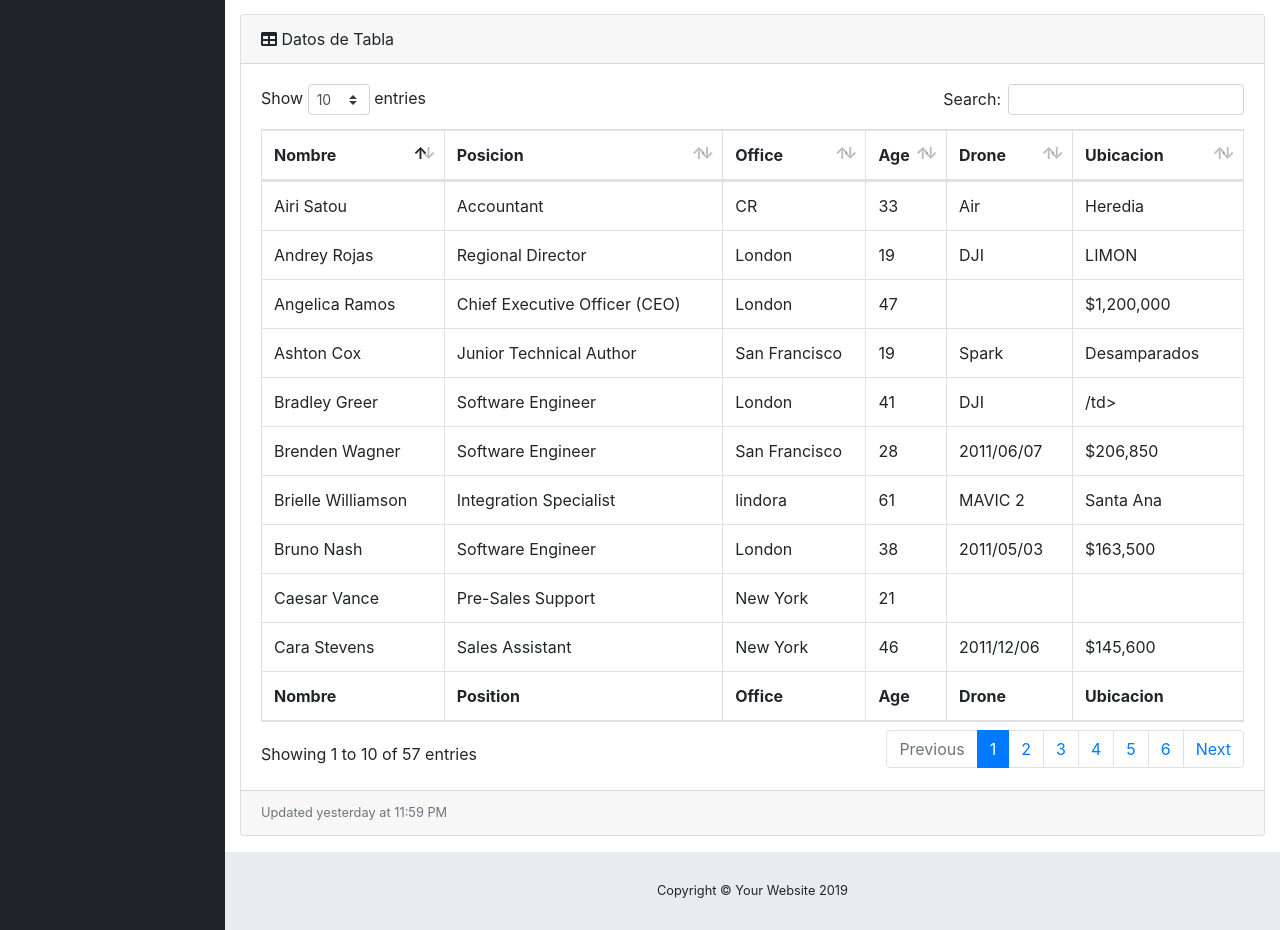
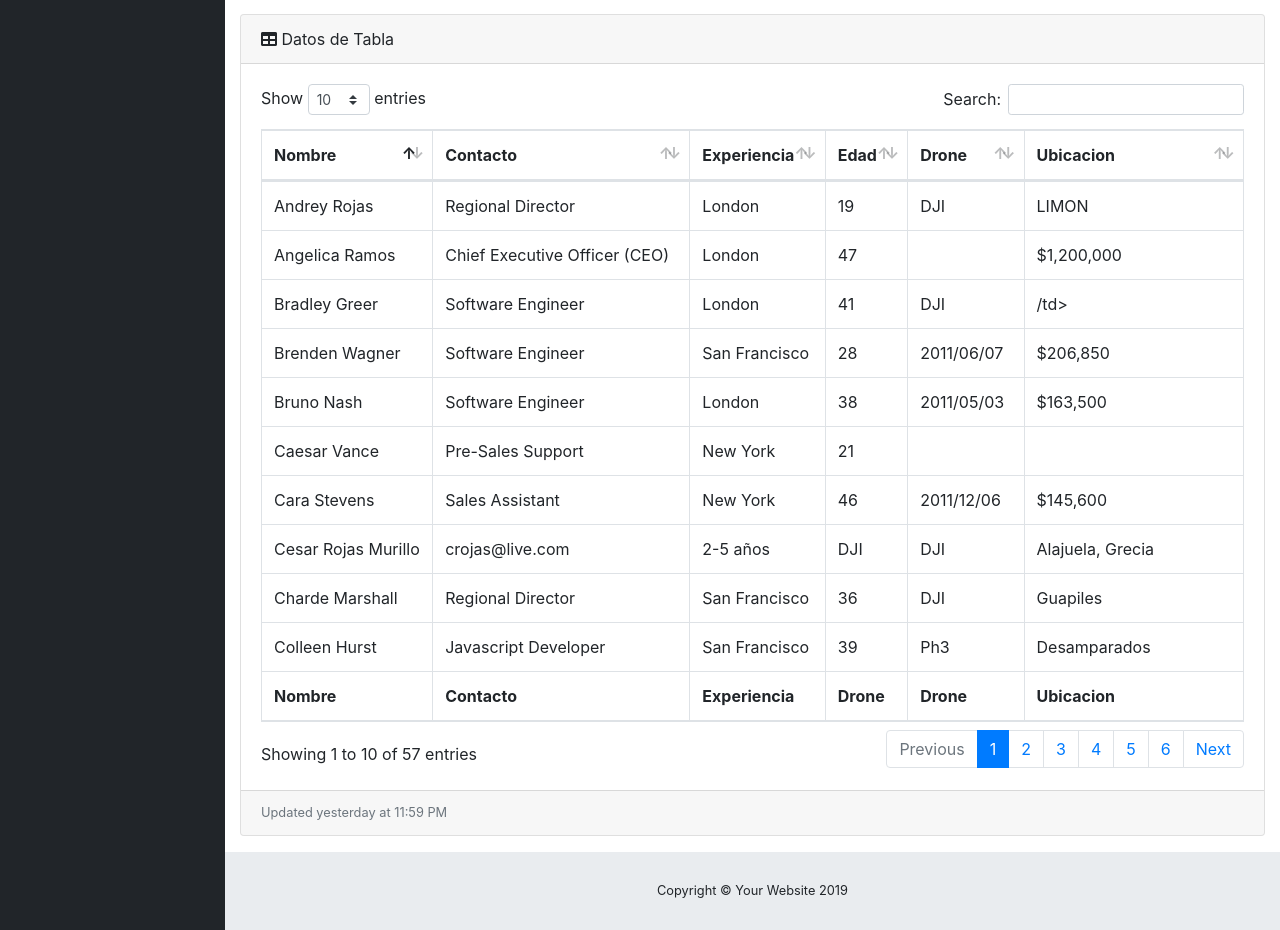
Before and after one commit to carbuncs/pilotos, a website with bundled scripts: page index.html in a window 1280 px wide. Shown: the part 802-1732 px from the top of the page. Built offline with nearby package versions, Linux system fonts and the light colour scheme.

Commit message:
Update index.html

```diff
--- a/index.html
+++ b/index.html
@@ -225,9 +225,9 @@
                 <thead>
                   <tr>
                     <th>Nombre</th>
-                    <th>Posicion</th>
-                    <th>Office</th>
-                    <th>Age</th>
+                    <th>Contacto</th>
+                    <th>Experiencia</th>
+                    <th>Edad</th>
                     <th>Drone </th>
                     <th>Ubicacion</th>
                   </tr>
@@ -235,69 +235,69 @@
                 <tfoot>
                   <tr>
                     <th>Nombre</th>
-                    <th>Position</th>
-                    <th>Office</th>
-                    <th>Age</th>
+                    <th>Contacto</th>
+                    <th>Experiencia</th>
+                    <th>Drone</th>
                     <th>Drone</th>
                     <th>Ubicacion</th>
                   </tr>
                 </tfoot>
                 <tbody>
                   <tr>
-                    <td>Tiger Nixon</td>
-                    <td>System Architect</td>
-                    <td>Edinburgh</td>
-                    <td>61</td>
-                    <td>Dji MAVIC</td>
-                    <td>ESCALNTE</td>
+                    <td>Steve Richmond</td>
+                    <td>stevenfer@hotmail.com</td>
+                    <td>2-5 años</td>
+                    <td>DJI</td>
+                    <td>DJI</td>
+                    <td>San José, Montes de Oca</td>
                   </tr>
                   <tr>
-                    <td>Garrett Winters</td>
-                    <td>Accountant</td>
-                    <td>Tokyo</td>
-                    <td>63</td>
-                    <td>fIREEFLY</td>
-                    <td>Alajuela Centro </td>
+                    <td>Ricardo Espinoza</td>
+                    <td>rickyespinozal@gmail.com</td>
+                    <td>2-5 años</td>
+                    <td>DJI</td>
+                    <td>DJI</td>
+                    <td>PUNTARENAS</td>
                   </tr>
                   <tr>
-                    <td>Ashton Cox</td>
-                    <td>Junior Technical Author</td>
-                    <td>San Francisco</td>
-                    <td>19</td>
-                    <td>Spark</td>
-                    <td>Desamparados</td>
+                    <td>Erick Blum</td>
+                    <td>erickblum@gmail.com</td>
+                    <td>2-5 años</td>
+                    <td>DJI</td>
+                    <td>DJI</td>
+                    <td>San José,Moravia</td>
                   </tr>
                   <tr>
-                    <td>Cedric Kelly</td>
-                    <td>Senior Javascript Developer</td>
-                    <td>Edinburgh</td>
-                    <td>22</td>
-                    <td>Ph4</td>
-                    <td>Liberia</td>
+                    <td>Erick Ruiz Araya </td>
+                    <td>Ruizaraya@gmail.com</td>
+                    <td>2-5 años</td>
+                    <td>DJI</td>
+                    <td>DJI</td>
+                    <td>Alajuela,San Ramon</td>
                   </tr>
                   <tr>
-                    <td>Airi Satou</td>
-                    <td>Accountant</td>
-                    <td>CR</td>
-                    <td>33</td>
-                    <td>Air</td>
-                    <td>Heredia</td>
+                    <td>Erick Galeano</td>
+                    <td>7122-73-17</td>
+                    <td>2-5 años</td>
+                    <td>DJI</td>
+                    <td>DJI</td>
+                    <td></td>
                   </tr>
                   <tr>
-                    <td>Brielle Williamson</td>
-                    <td>Integration Specialist</td>
-                    <td>lindora</td>
-                    <td>61</td>
-                    <td>MAVIC 2</td>
-                    <td>Santa Ana</td>
+                    <td>Cesar Rojas Murillo</td>
+                    <td>crojas@live.com</td>
+                    <td>2-5 años</td>
+                    <td>DJI</td>
+                    <td>DJI</td>
+                    <td>Alajuela, Grecia</td>
                   </tr>
                   <tr>
-                    <td>Herrod Chandler</td>
-                    <td>Sales Assistant</td>
-                    <td>San Francisco</td>
-                    <td>59</td>
-                    <td>Tello 89888</td>
-                    <td>Puntarenas</td>
+                    <td>Minor Cerdas Arce</td>
+                    <td>minor494@hotmail.com</td>
+                    <td>2-5 años</td>
+                    <td>DJI</td>
+                    <td>DJI</td>
+                    <td>Heredia,Belén</td>
                   </tr>
                   <tr>
                     <td>Rhona Davidson</td>
```
